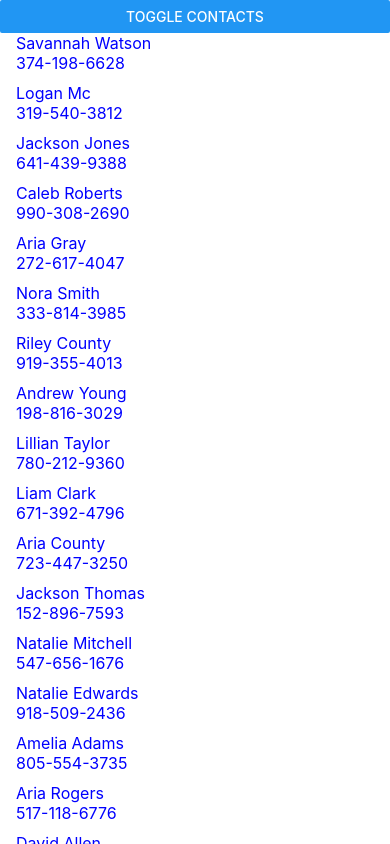
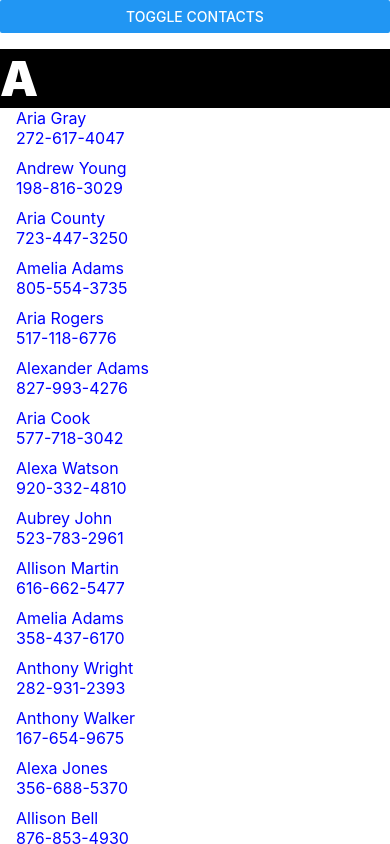
Before and after one commit to jojonarte/rn-samples, a React Native app: screen / in a window 390 px wide. Both pictures are taken after a click on the button "TOGGLE CONTACTS". Built offline with nearby package versions, Linux system fonts and the light colour scheme.

Commit message:
section list demo

```diff
--- a/App.js
+++ b/App.js
@@ -1,8 +1,39 @@
 import React from 'react';
-import { StyleSheet, Text, View, FlatList, Button } from 'react-native';
+import { StyleSheet, Text, View, SectionList, Button } from 'react-native';
 import Constants from 'expo-constants';
 
 import getContacts from './getContacts';
+
+const sectionContactsByInitials = contacts => {
+	const contactsByLetter = contacts.reduce((contactsMap, currentContact) => {
+		const letterKey = currentContact.name[0];
+		if (!contactsMap[letterKey]) {
+			return {
+				...contactsMap,
+				[letterKey]: [currentContact]
+			};
+		}
+		return {
+			...contactsMap,
+			[letterKey]: contactsMap[letterKey].concat(currentContact)
+		};
+	}, {});
+	const sectionedContacts = Object.keys(contactsByLetter)
+		.map(key => ({
+			title: key,
+			data: contactsByLetter[key]
+		}))
+		.sort((a, b) => {
+			if (a.title < b.title) {
+				return -1;
+			} else if (a.title > b.title) {
+				return 1;
+			}
+			return 0;
+		});
+
+	return sectionedContacts;
+};
 
 function Row({ contact }) {
 	return (
@@ -14,9 +45,11 @@ function Row({ contact }) {
 }
 
 /**
- * look at how many is loaded in reloadContacts function
+ * see how it looks in the simulator/emulator
  *
- * try changing it up and compare with your results from scrollview
+ * read through documentations in https://reactnative.dev/docs/sectionlist
+ * Try out some prop features
+ * play around with the code
  */
 export default class App extends React.Component {
 	state = {
@@ -26,7 +59,7 @@ export default class App extends React.Component {
 
 	reloadContacts = () =>
 		this.setState({
-			contacts: getContacts(100000), // notice how fast it loads even if I'm loading alot more compared to scrollview
+			contacts: getContacts(1000),
 			isContactsShown: !this.state.isContactsShown
 		});
 
@@ -35,9 +68,16 @@ export default class App extends React.Component {
 			<View style={styles.container}>
 				<Button title="Toggle contacts" onPress={this.reloadContacts} />
 				{this.state.isContactsShown && (
-					<FlatList
-						data={this.state.contacts}
-						renderItem={renderedItem => <Row contact={renderedItem.item} />}
+					<SectionList
+						style={{ marginTop: 16, flex: 1 }}
+						sections={sectionContactsByInitials(this.state.contacts)}
+						keyExtractor={(item, index) => item.key}
+						renderItem={({ item }) => <Row contact={item} />}
+						renderSectionHeader={({ section: { title } }) => (
+							<View style={styles.sectionHeaderContainer}>
+								<Text style={styles.sectionHeaderTitle}>{title}</Text>
+							</View>
+						)}
 					/>
 				)}
 			</View>
@@ -61,5 +101,13 @@ const styles = StyleSheet.create({
 	text: {
 		fontSize: 16,
 		color: 'blue'
+	},
+	sectionHeaderContainer: {
+		backgroundColor: 'black'
+	},
+	sectionHeaderTitle: {
+		color: 'white',
+		fontWeight: '900',
+		fontSize: 48
 	}
 });
```
